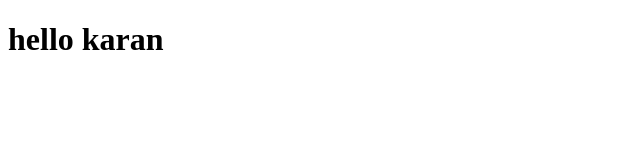
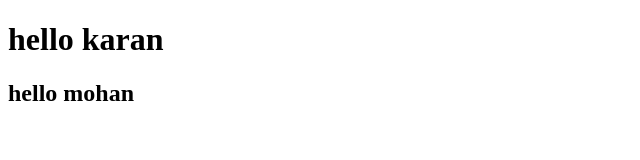
Before and after one commit to Mahajan-Sachin/popo, a plain HTML site: page index.html in a window 1280 px wide. Shown: the whole page, without its empty margins (0-640 px from the left). Drawn offline with Linux system fonts and the light colour scheme.

Commit message:
Update index.html

```diff
--- a/index.html
+++ b/index.html
@@ -7,5 +7,6 @@
 </head>
 <body>
     <h1>hello karan</h1>
+    <h2>hello mohan</h2>
 </body>
 </html>
```
